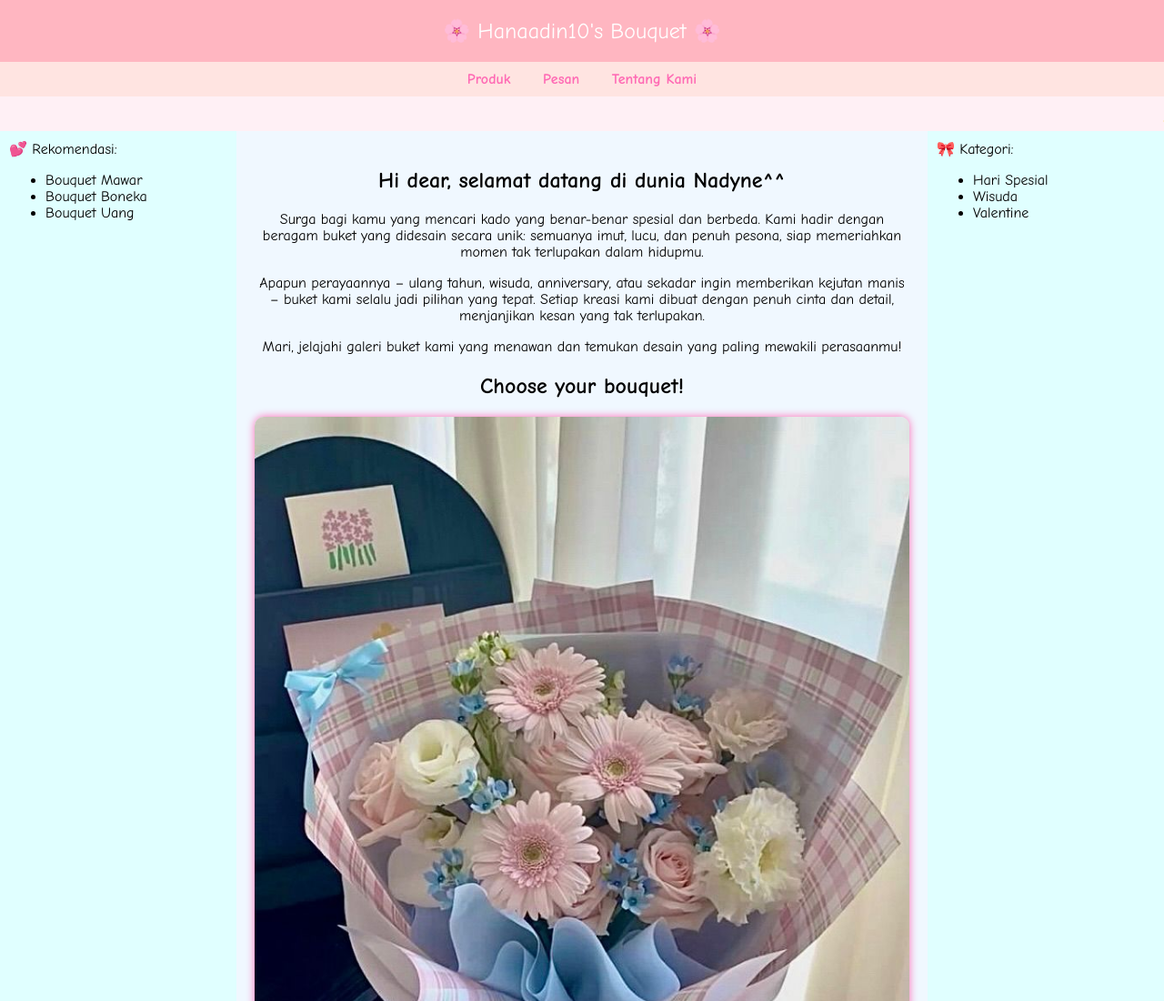
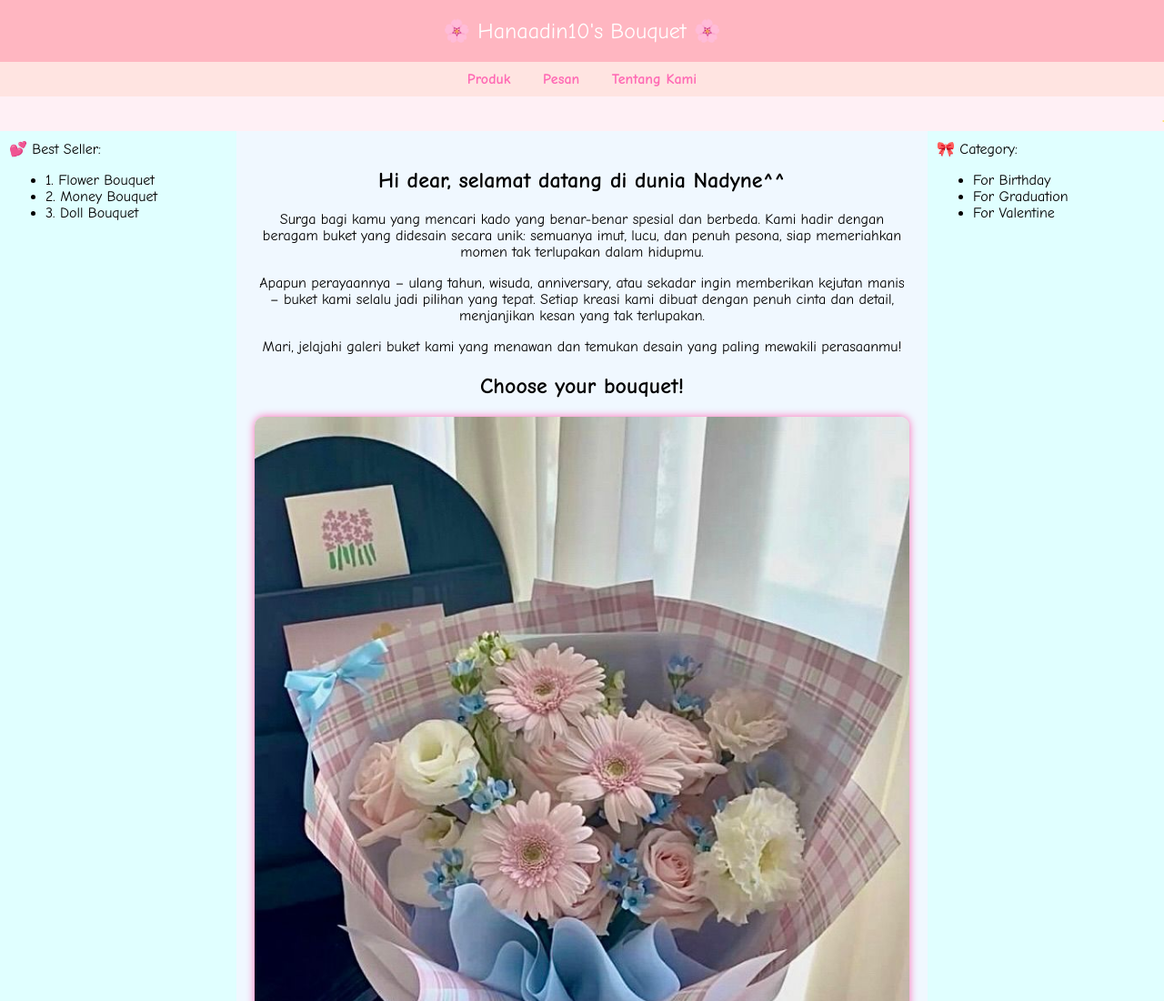
Before and after one commit to nadynehasna/10524042-NadyneHasna-UTS, a plain HTML site: page index.html in a window 1280 px wide. Shown: the top 1100 px of the page at 91% size. Drawn offline with Linux system fonts and the light colour scheme.

Commit message:
Ganti keterangan index dan transaksi

```diff
--- a/index.html
+++ b/index.html
@@ -74,11 +74,11 @@
 
   <div class="container">
     <div class="left">
-      💕 Rekomendasi:
+      💕 Best Seller:
       <ul>
-        <li>Bouquet Mawar</li>
-        <li>Bouquet Boneka</li>
-        <li>Bouquet Uang</li>
+        <li>1. Flower Bouquet</li>
+        <li>2. Money Bouquet</li>
+        <li>3. Doll Bouquet</li>
       </ul>
     </div>
 
@@ -109,11 +109,11 @@
     </div>
 
     <div class="right">
-      🎀 Kategori:
+      🎀 Category:
       <ul>
-        <li>Hari Spesial</li>
-        <li>Wisuda</li>
-        <li>Valentine</li>
+        <li>For Birthday</li>
+        <li>For Graduation</li>
+        <li>For Valentine</li>
       </ul>
     </div>
   </div>
```
Also changed, not shown: transaksi.html (+1 -1 lines).
